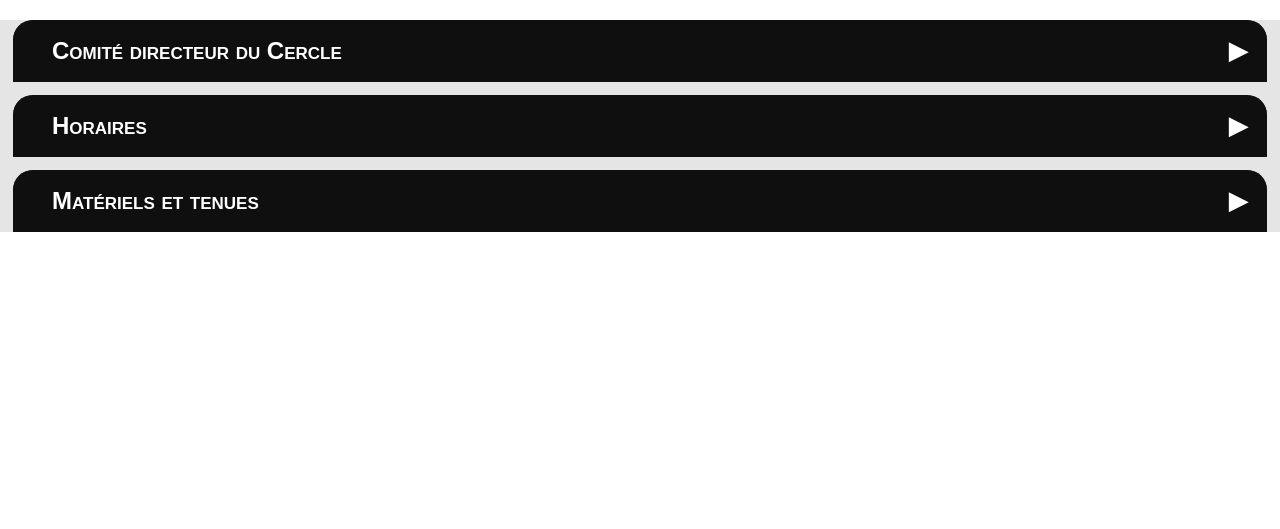
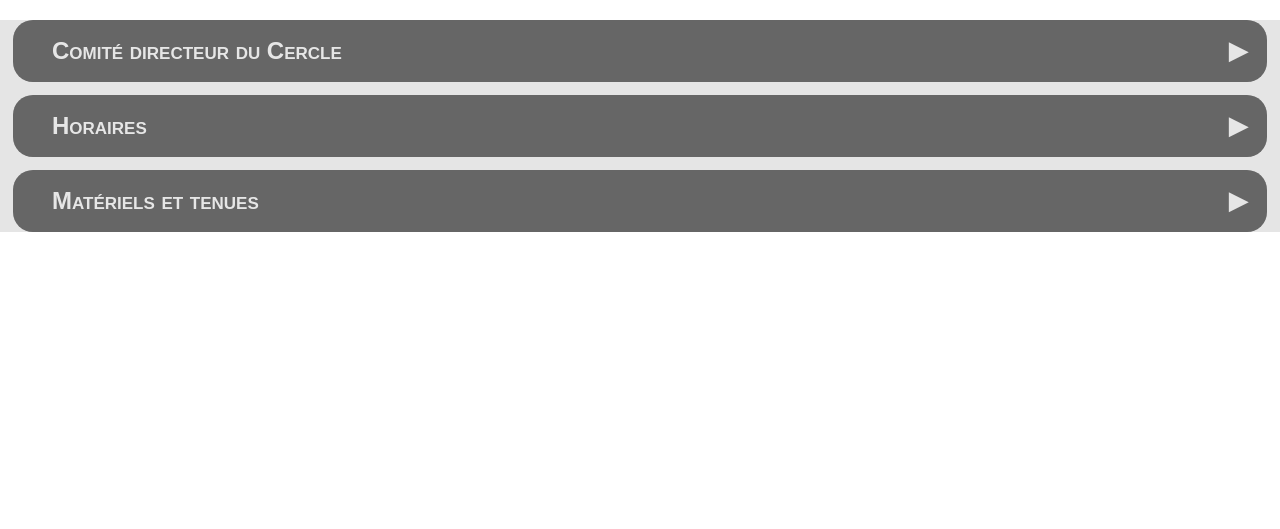
Before and after one commit to Bertili-Erwann/SAE3.01_Projet, a Flask app: page /renseignement/ in a window 1280 px wide. Shown: the part 56-585 px from the top of the page. Run offline with Flask 3, Linux system fonts and the light colour scheme.

Commit message:
changement des couleur pour qu'elle soit beaucoups moins noir

```diff
--- a/escrimeBlois/static/style.css
+++ b/escrimeBlois/static/style.css
@@ -360,23 +360,23 @@ table {
 
 .rens{
     border-radius: 20px;
-    background-color: rgb(75,75,75);
+    background-color: #cccccc;
     margin: 1%;
     border-collapse: collapse;
-    color: rgb(255,255,255)
+    color: #000000
 }
 
 
 .TRens{
-    background-color: rgb(15,15,15);
+    background-color: #666666;
     border-collapse: collapse;
-    border-radius: 20px 20px / 20px 20px 0px 0px;
+    border-radius: 20px;
     text-indent : 20px;
     display: block;
     padding: 0.8em;
     font-style: italic;
     font: small-caps bold 24px/1 sans-serif;
-    color: white;
+    color: #e6e6e6;
     cursor: pointer;
     position: relative;
     transition: background 0.3s ease;
@@ -384,12 +384,12 @@ table {
 
 .indentL {
     text-indent : 15px;
-    color: rgb(255, 255, 255)
+    color: #000000
 }
 
 .indentP {
     text-indent : 10px;
-    color: rgb(255, 255, 255)
+    color: #000000
 }
 
 .deux-colonnes {
@@ -402,7 +402,7 @@ table {
 .deux-colonnes {
   display: flex;
   justify-content: space-between;
-  background-color: rgb(75,75,75);
+  background-color: #aaaaaa;
   border-radius: 20px;
   padding: 20px;
   gap: 30px;
@@ -423,15 +423,15 @@ table {
   bottom: 25%; /* finit à 25% de la hauteur */
   left: 50%;  /* centré horizontalement */
   width: 1px;
-  background-color: white;
+  background-color: #cccccc;
   transform: translateX(-50%);
 }
 
 .tab{
-  border: 3px solid white;
+  border: 3px solid #e6e6e6;
   margin: 1px;
   text-decoration: solid;
-  text-decoration-color: aliceblue;
+  text-decoration-color: #cccccc;
   text-align: center;
 }
 
@@ -445,7 +445,7 @@ table {
 
 
 .TRens:hover {
-  background-color: rgb(100, 100, 100);
+  background-color: #888888;
 }
 
 .contenu {
```
Also changed, not shown: escrimeBlois/templates/renseignement.html (+69 -67 lines).
